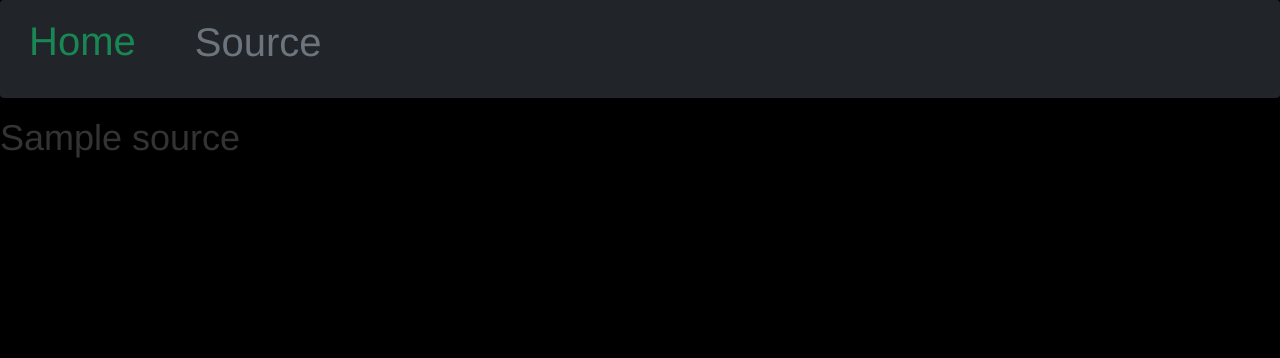
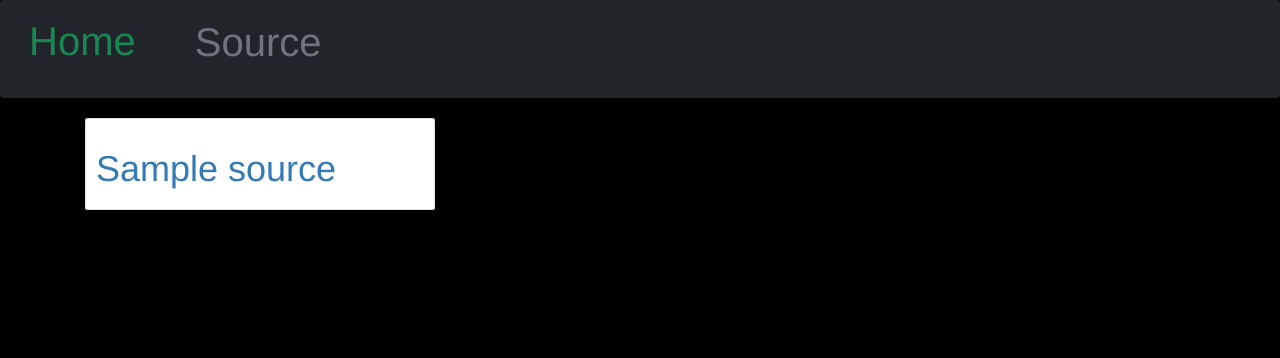
Before and after one commit to CERRAA/NEW-news, a Flask app: template app/templates/source.html in a window 1280 px wide. Shown: the top 358 px of the page. Run offline with Flask 2, Linux system fonts and the light colour scheme; the template is opened without the code that fills it: most values are stand-ins (such as "Sample title", 1, 10 or a date in 2020); some libraries are stand-ins or nearby versions.

Commit message:
source url added and styled

```diff
--- a/app/models.py
+++ b/app/models.py
@@ -13,5 +13,6 @@ class News:
 
 class Source:
 
-    def __init__(self,name):
+    def __init__(self,name,url):
         self.name = name
+        self.url = url
--- a/app/request.py
+++ b/app/request.py
@@ -78,8 +78,9 @@ def process_source(source_list):
     news_results = []
     for source_item in source_list:
         name = source_item.get('name')
+        url = source_item.get('url')
 
-        news_object = Source(name)
+        news_object = Source(name,url)
         news_results.append(news_object)
 
     return news_results
--- a/app/templates/source.html
+++ b/app/templates/source.html
@@ -4,13 +4,24 @@
 
 {% block styles%}
     {{ super() }}
-    <link rel="stylesheet" href="{{url_for('static',filename='css/index.css')}}">
+    <link rel="stylesheet" href="{{url_for('static',filename='index.css')}}">
 {% endblock %}
 <!-- Content block -->
 
     {% block content %}
-
+         <div class="container">
+             <div class="row">
           {% for source in source%}
+        <div class="col-md-4">
+            <div class="card">
+                <div class="card-body">
+          <a href={{source.url}}>
           <h1>{{source.name}}</h1>
+          </a>
+                </div>
+            </div>
+        </div>
           {% endfor %}
+             </div>
+         </div>
     {% endblock %}
```
